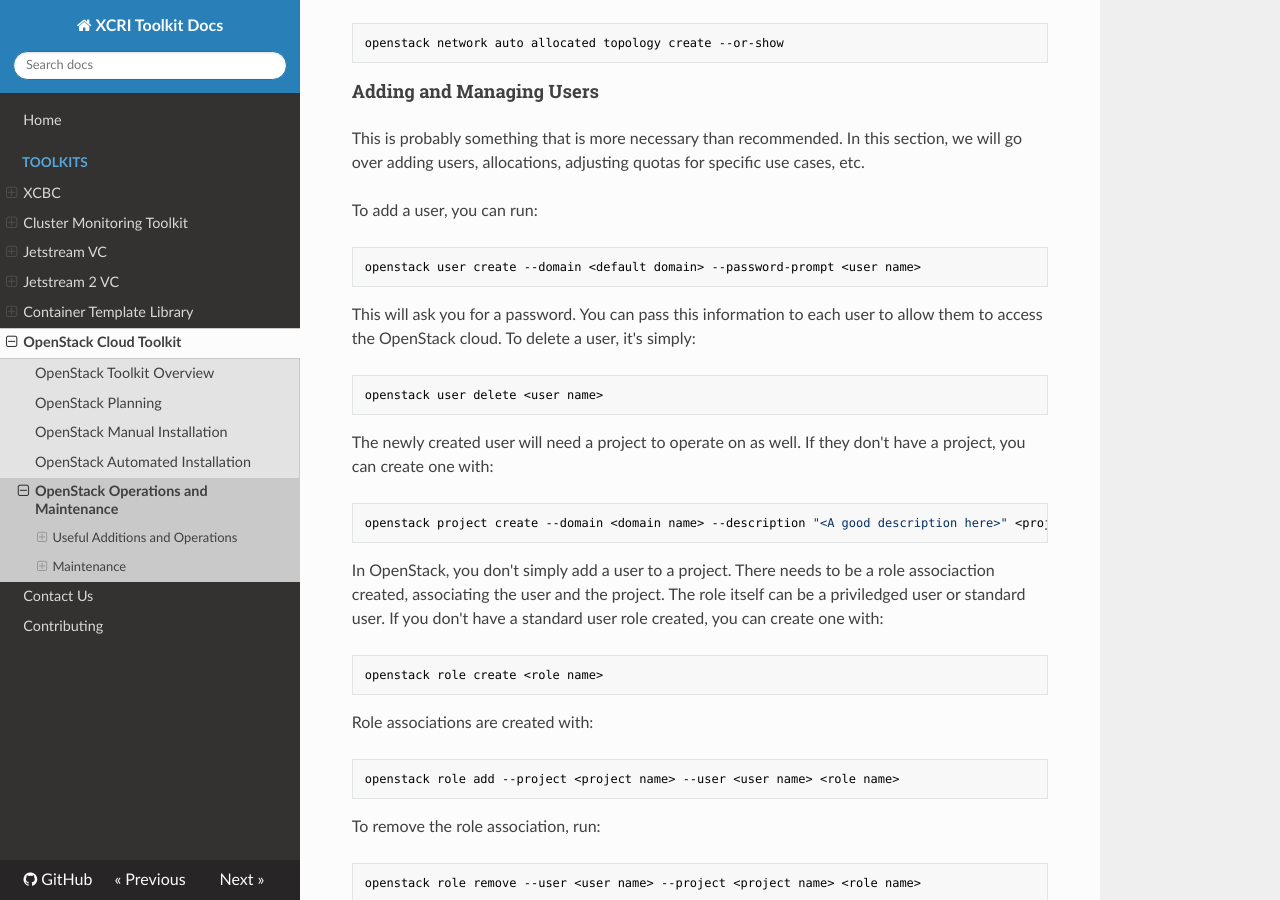
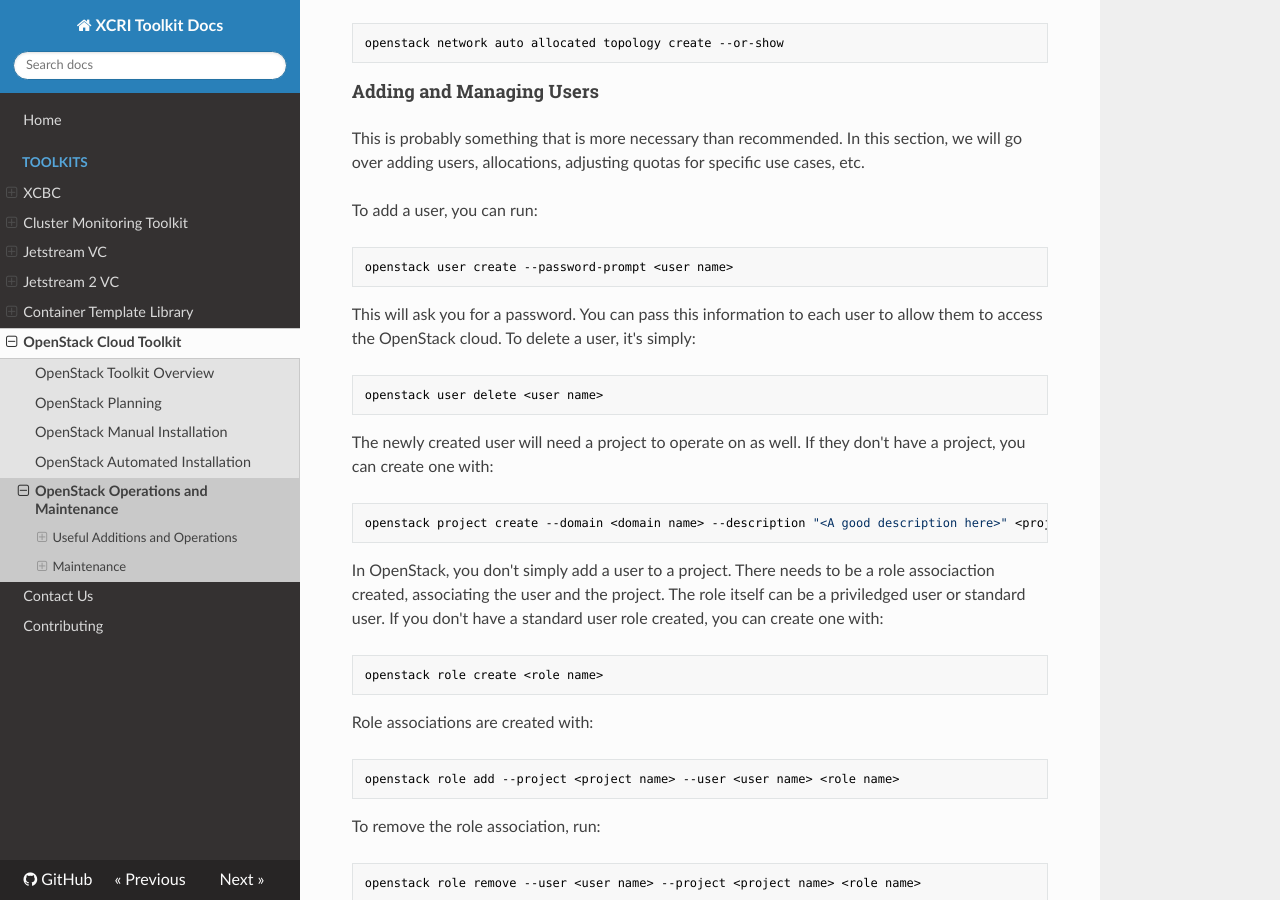
Before and after one commit to access-ci-org/Toolkit-Docs, an MkDocs documentation site: the page built from docs/toolkits/openstack-operations-maintenance.md, in a window 1280 px wide and 900 px high, scrolled down 1278 px. Built offline with MkDocs 1.6.1, drawn with Linux system fonts in a browser that asks for light colours; nearby versions of some CDN libraries; old or Windows-style settings are respelled for this version of MkDocs.

Commit message:
Update docs/toolkits/openstack-operations-maintenance.md
Co-authored-by: Chris Martin <chris@c-mart.in>

````diff
--- a/docs/toolkits/openstack-operations-maintenance.md
+++ b/docs/toolkits/openstack-operations-maintenance.md
@@ -44,7 +44,7 @@ This is probably something that is more necessary than recommended.  In this sec
 
 To add a user, you can run:
 ``` bash
-openstack user create --domain <default domain> --password-prompt <user name>
+openstack user create --password-prompt <user name>
 ```
 This will ask you for a password.  You can pass this information to each user to allow them to access the OpenStack cloud.  To delete a user, it's simply:
 ``` bash
````
